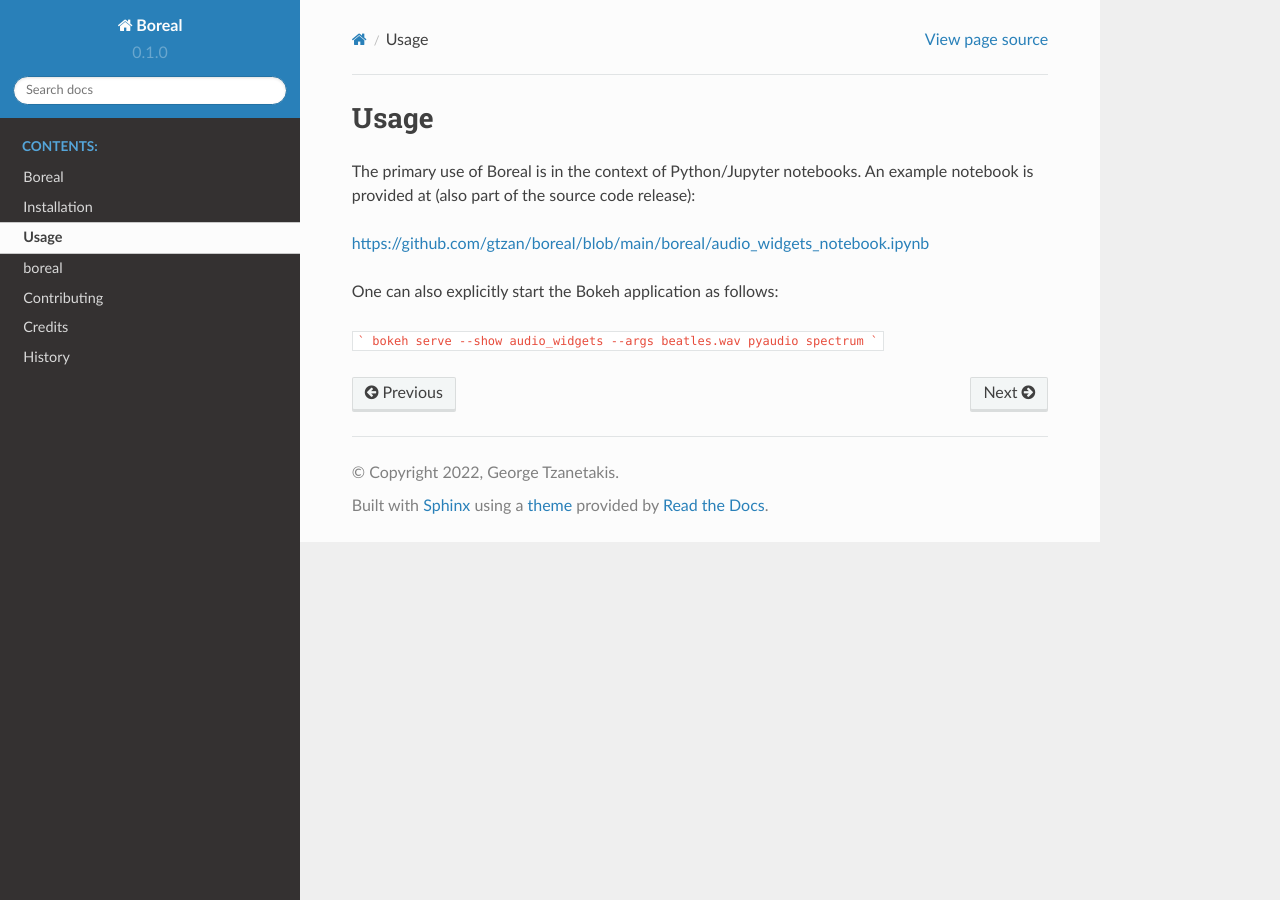
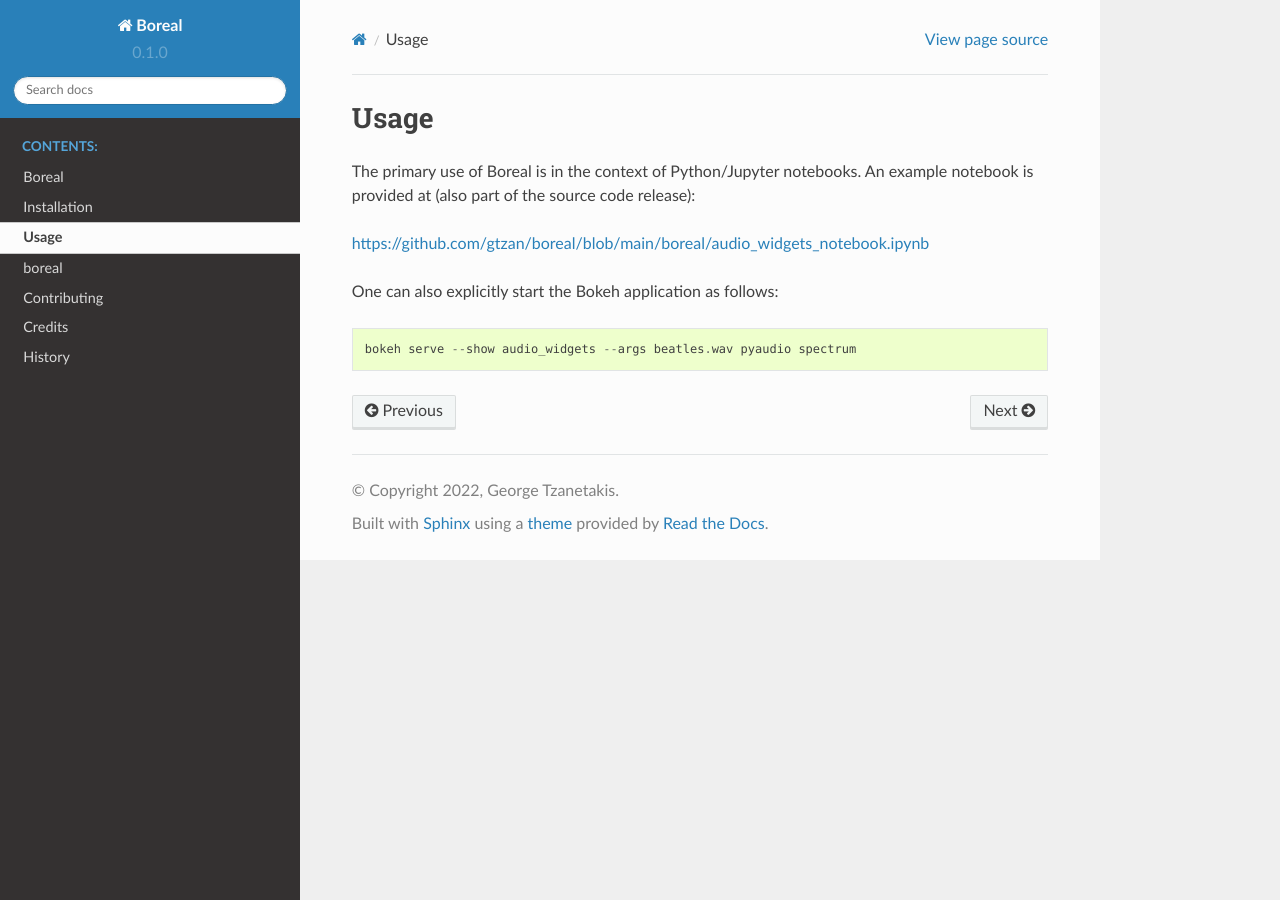
Before and after one commit to gtzan/boreal, a Sphinx documentation site: the page built from docs/usage.rst, in a window 1280 px wide. Built offline with Sphinx 7.4.7 and the Read the Docs theme 2.0.0, drawn with Linux system fonts in a browser that asks for light colours; pages that are not in the unit, such as notebooks, are missing from menus.

````diff
--- a/docs/usage.rst
+++ b/docs/usage.rst
@@ -7,8 +7,6 @@ An example notebook is provided at (also part of the source code release):
 
 https://github.com/gtzan/boreal/blob/main/boreal/audio_widgets_notebook.ipynb
 
-One can also explicitly start the Bokeh application as follows:
+One can also explicitly start the Bokeh application as follows::
 
-```
-bokeh serve --show audio_widgets --args beatles.wav pyaudio spectrum
-```
+  bokeh serve --show audio_widgets --args beatles.wav pyaudio spectrum
````
